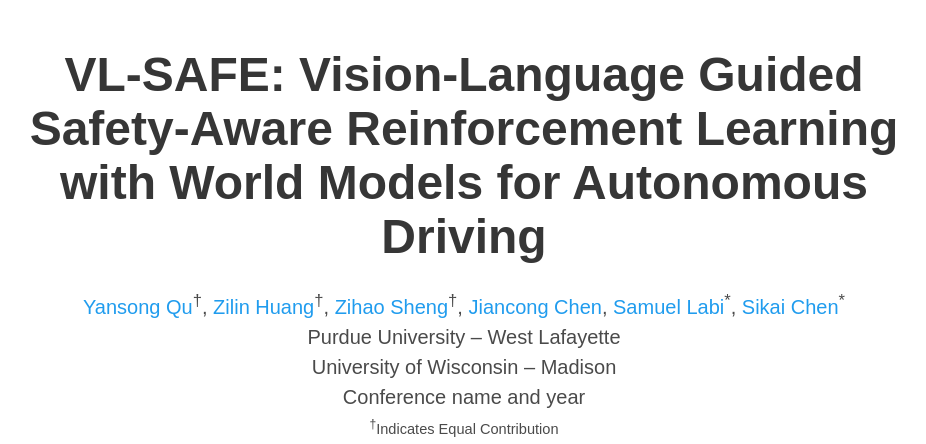
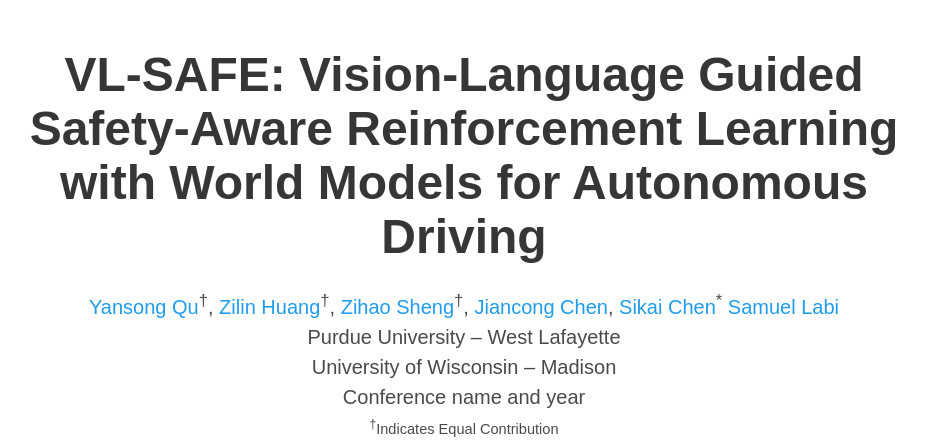
Before and after one commit to ys-qu/vlsafe-website, a plain HTML site: page index.html in a window 1280 px wide. Shown: the top 444 px of the page, without its empty margins (176-1102 px from the left). Drawn offline with nearby package versions, Linux system fonts and the light colour scheme; some icons are missing; a web font is replaced by a local one.

Commit message:
Update index.html

```diff
--- a/index.html
+++ b/index.html
@@ -66,10 +66,10 @@
                     <a href="FOURTH AUTHOR PERSONAL LINK" target="_blank">Jiancong Chen</a>,
                   </span>
                   <span class="author-block">
-                    <a href="https://scholar.google.com/citations?user=hCXBQl8AAAAJ&hl=zh-CN&oi=ao" target="_blank">Samuel Labi</a><sup>*</sup>,
+                    <a href="https://scholar.google.com/citations?user=DPN2wc4AAAAJ&hl=zh-CN&oi=ao" target="_blank">Sikai Chen</a><sup>*</sup>
                   </span>
                   <span class="author-block">
-                    <a href="https://scholar.google.com/citations?user=DPN2wc4AAAAJ&hl=zh-CN&oi=ao" target="_blank">Sikai Chen</a><sup>*</sup>
+                    <a href="https://scholar.google.com/citations?user=hCXBQl8AAAAJ&hl=zh-CN&oi=ao" target="_blank">Samuel Labi</a>
                   </span>
                   </div>
 
```
